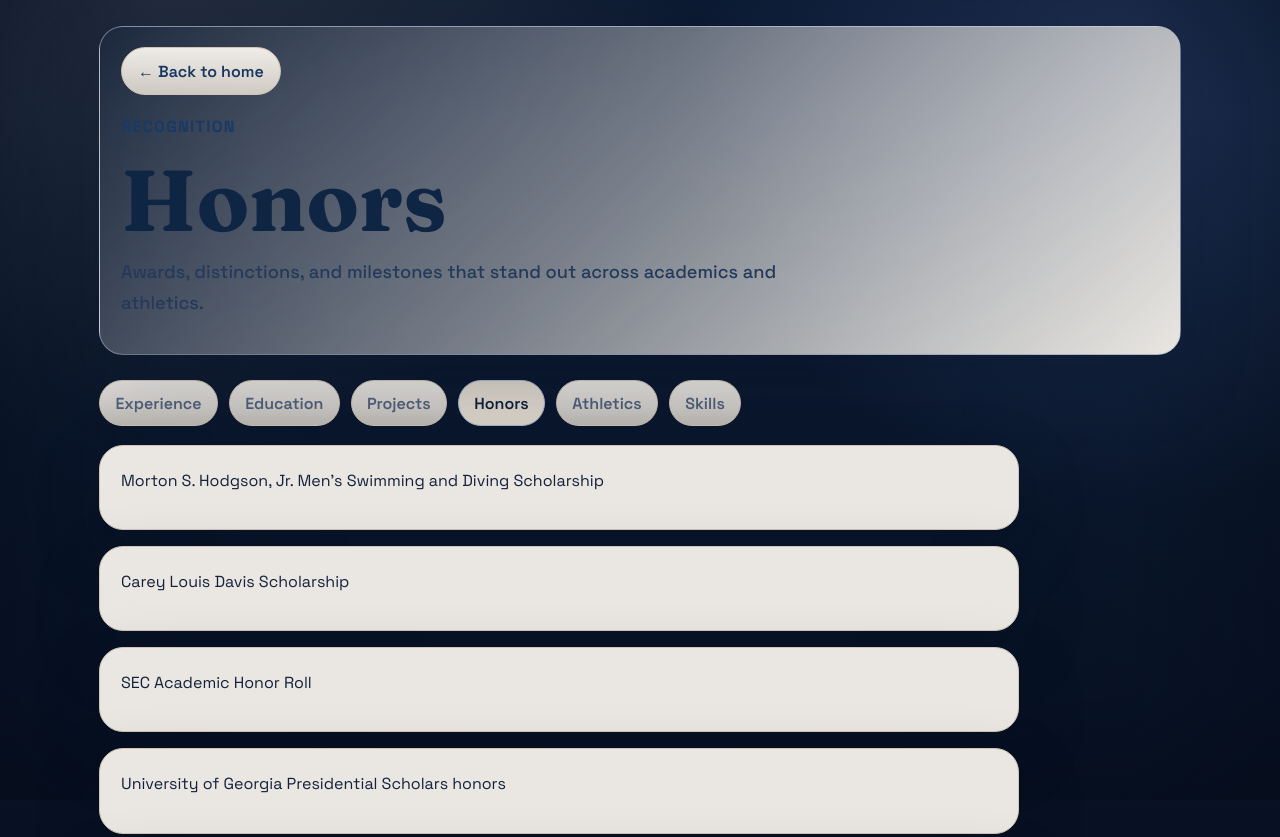
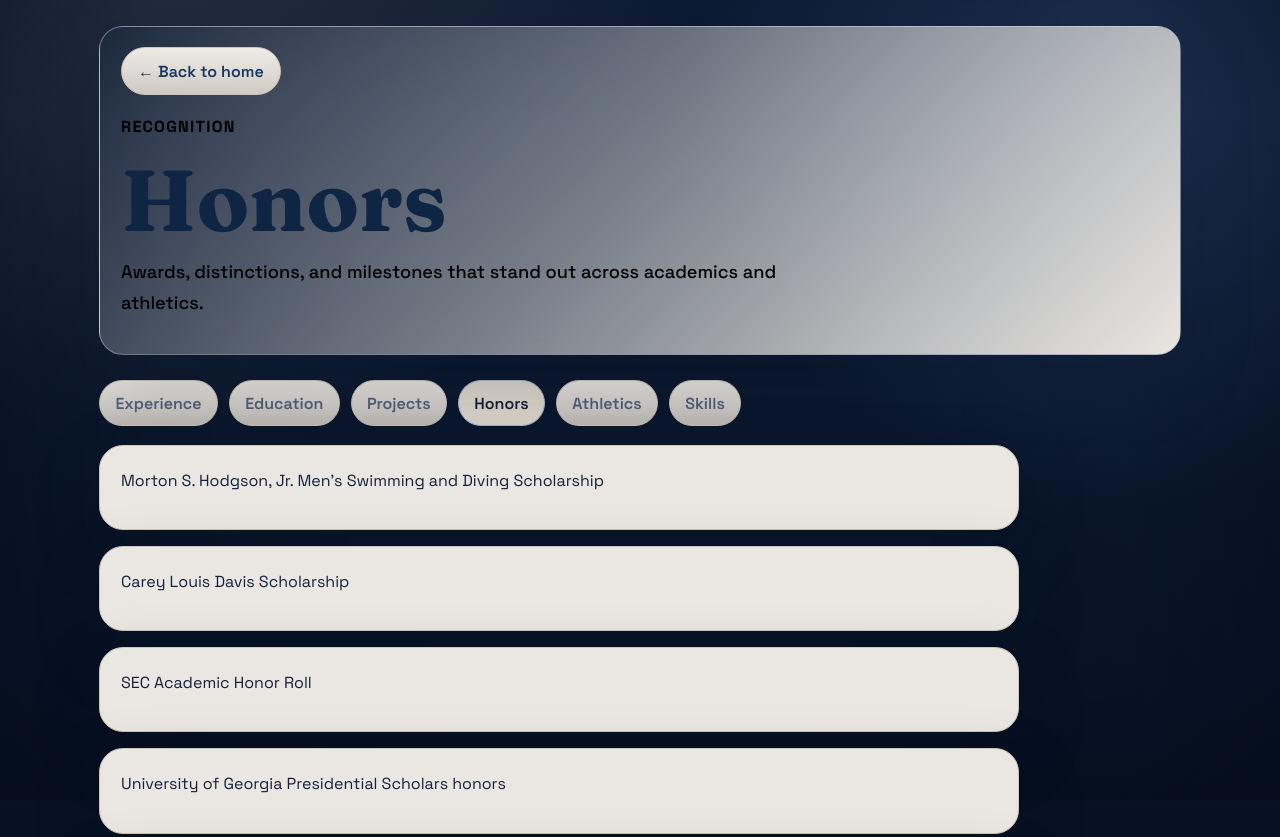
Before and after one commit to Kris1807/Personal-Website, a plain HTML site: page honors.html in a window 1280 px wide. Shown: the top 837 px of the page. Drawn offline with Linux system fonts and the light colour scheme.

Commit message:
Make section hero copy black

```diff
--- a/styles.css
+++ b/styles.css
@@ -259,7 +259,7 @@ li {
 }
 
 .page-hero .eyebrow {
-  color: #183a67;
+  color: #000000;
 }
 
 .page-hero h1 {
@@ -267,7 +267,7 @@ li {
 }
 
 .page-hero .section-lead {
-  color: #243a5b;
+  color: #000000;
   font-weight: 500;
 }
 
```
